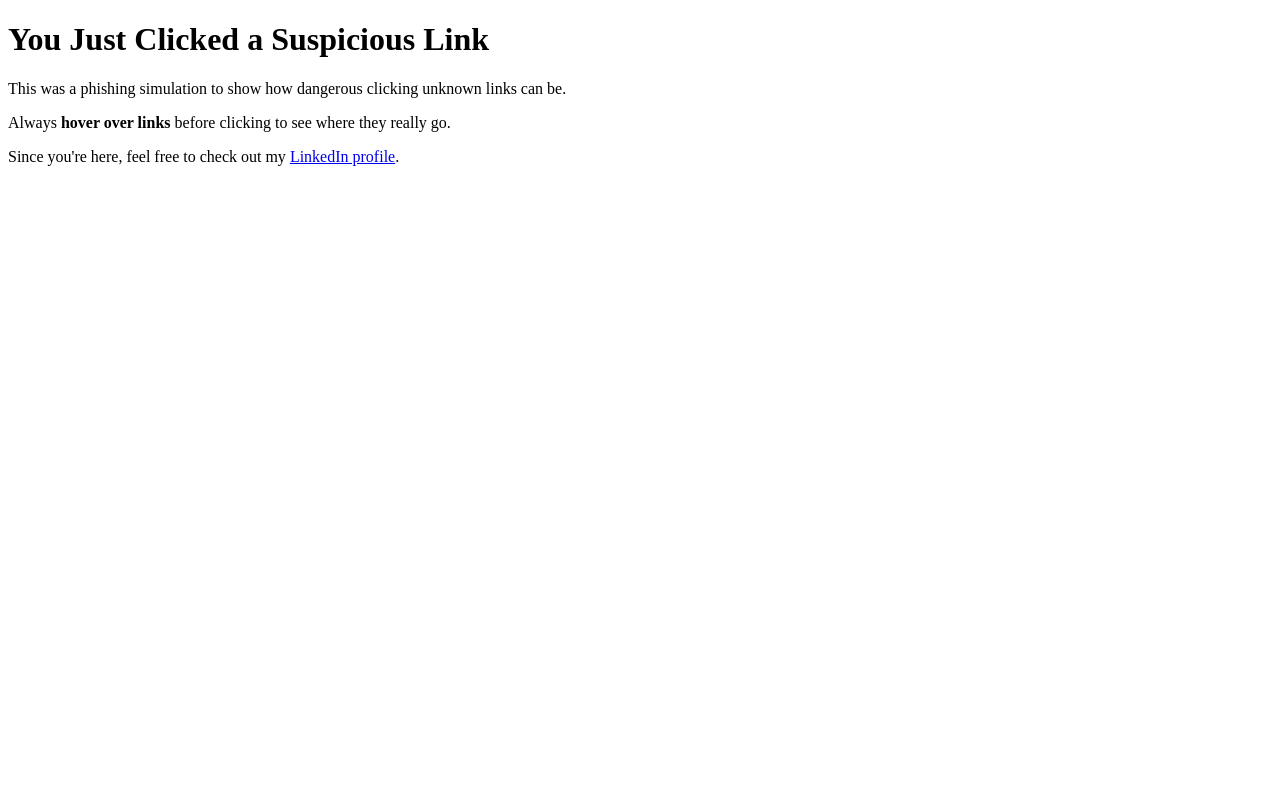
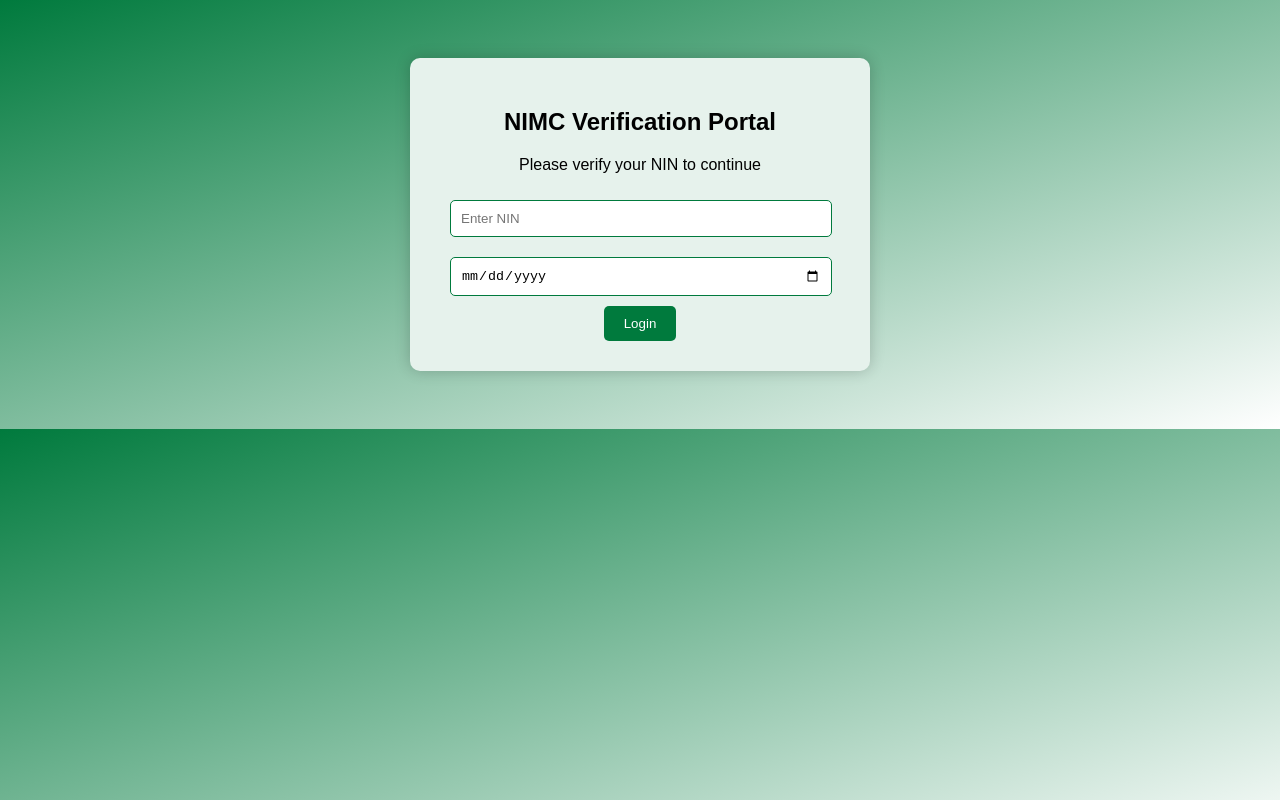
Before and after one commit to Scopielala/Phishing-Simulation, a plain HTML site: page index.html in a window 1280 px wide. Drawn offline with Linux system fonts and the light colour scheme.

Commit message:
Updated index.html with NIN simulation and green/white theme

```diff
--- a/index.html
+++ b/index.html
@@ -1,12 +1,81 @@
 <!DOCTYPE html>
-<html>
+<html lang="en">
 <head>
-  <title>Security Verification</title>
+  <meta charset="UTF-8">
+  <title>NIN Verification Portal</title>
+  <style>
+    body {
+      font-family: Arial, sans-serif;
+      background: linear-gradient(to bottom right, #007a3d, #ffffff);
+      text-align: center;
+      padding: 50px;
+    }
+    #login-section, #loading-section, #result-section {
+      display: none;
+    }
+    #login-section {
+      display: block;
+    }
+    .box {
+      background: #e6f2ec;
+      padding: 30px;
+      max-width: 400px;
+      margin: auto;
+      box-shadow: 0 0 15px rgba(0,0,0,0.2);
+      border-radius: 10px;
+    }
+    input {
+      padding: 10px;
+      margin: 10px;
+      width: 90%;
+      border: 1px solid #007a3d;
+      border-radius: 5px;
+    }
+    button {
+      padding: 10px 20px;
+      background: #007a3d;
+      color: white;
+      border: none;
+      border-radius: 5px;
+    }
+  </style>
 </head>
 <body>
-  <h1>You Just Clicked a Suspicious Link</h1>
-  <p>This was a phishing simulation to show how dangerous clicking unknown links can be.</p>
-  <p>Always <strong>hover over links</strong> before clicking to see where they really go.</p>
-  <p>Since you're here, feel free to check out my <a href="https://www.linkedin.com/in/ayodeji-aliu-97b880270" target="_blank">LinkedIn profile</a>.</p>
+
+<div class="box" id="login-section">
+  <h2>NIMC Verification Portal</h2>
+  <p>Please verify your NIN to continue</p>
+  <input type="text" placeholder="Enter NIN" id="nin"><br>
+  <input type="date" id="dob"><br>
+  <button onclick="startSimulation()">Login</button>
+</div>
+
+<div class="box" id="loading-section">
+  <p>Verifying your identity...</p>
+  <p><em>Please wait</em></p>
+</div>
+
+<div class="box" id="result-section">
+  <h3>⚠️ Simulation Complete</h3>
+  <p>You just entered sensitive details into a fake NIN verification page.</p>
+  <p>This was a phishing simulation created to raise awareness about cyber threats in Nigeria.</p>
+  <p><strong>Always verify links before clicking!</strong></p>
+  <p>Now that you are here, check out my Linkedin profile on <a href="https://www.linkedin.com/in/ayodeji-aliu-97b880270/" target="_blank">LinkedIn</a>.</p>
+</div>
+
+<script>
+function startSimulation() {
+  // Hide login, show loading
+  document.getElementById('login-section').style.display = 'none';
+  document.getElementById('loading-section').style.display = 'block';
+
+  // Simulate delay
+  setTimeout(() => {
+    document.getElementById('loading-section').style.display = 'none';
+    document.getElementById('result-section').style.display = 'block';
+  }, 4000);
+}
+</script>
+
 </body>
 </html>
```
